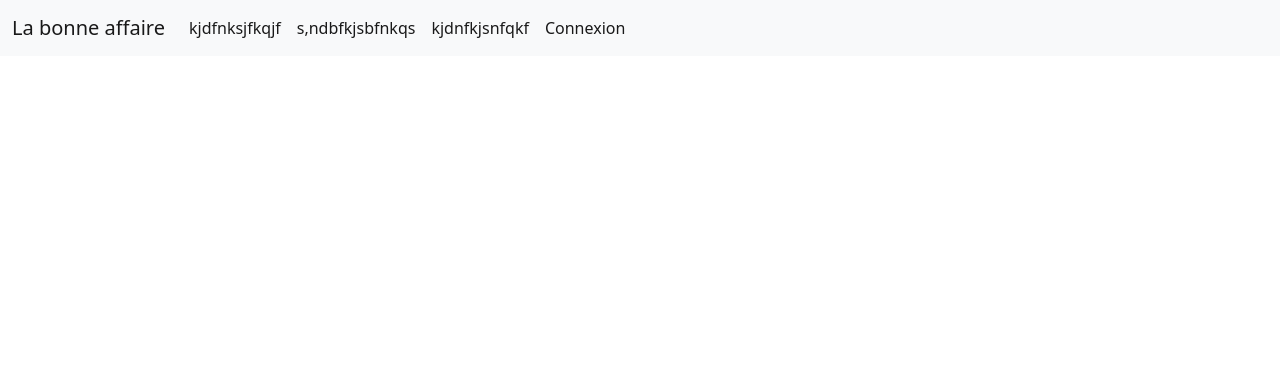
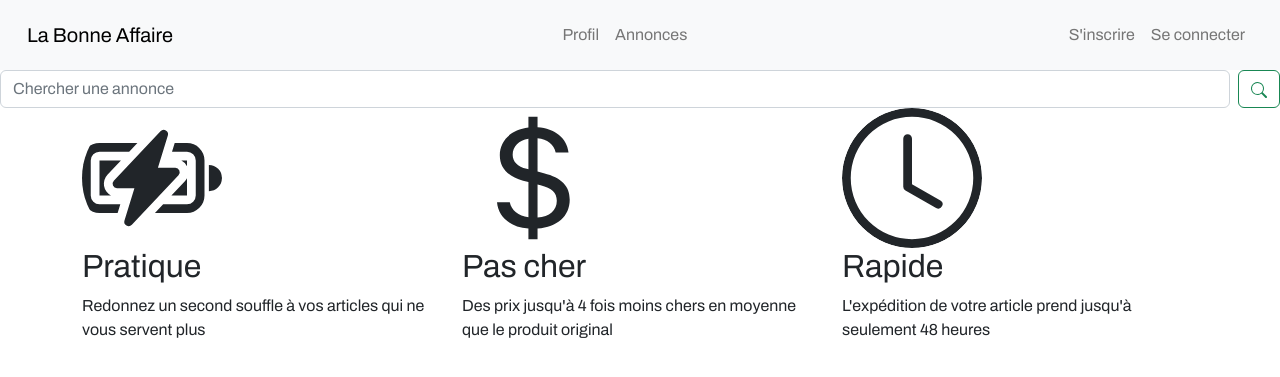
Before and after one commit to n4thans/LaBonneAffaire, a Symfony app: template templates/pages/home.html.twig in a window 1280 px wide. Shown: the top 377 px of the page. Run offline with Twig, Linux system fonts and the light colour scheme; the template is opened without the code that fills it, so the values that code supplies are empty; some libraries are stand-ins or nearby versions.

Commit message:
page home

```diff
--- a/public/css/style.css
+++ b/public/css/style.css
@@ -13,5 +13,5 @@
 }
 
 .navbar{
-    padding: 10px;
+    padding: 15px;
 }
--- a/templates/base.html.twig
+++ b/templates/base.html.twig
@@ -12,6 +12,7 @@
     {% block javascripts %}
         {{ encore_entry_script_tags('app') }}
         <link href="https://cdn.jsdelivr.net/npm/bootstrap@5.2.0-beta1/dist/css/bootstrap.min.css" rel="stylesheet">
+        <link rel="stylesheet" href="{{ asset('css/style.css') }}">
     {% endblock %}
 </head>
 <body>
--- a/templates/pages/home.html.twig
+++ b/templates/pages/home.html.twig
@@ -1,5 +1,51 @@
+
 {% extends 'base.html.twig' %}
 
-{% block title %}Hello sur l'accueil!{% endblock %}
+{% block title %}Accueil - La bonne affaire{% endblock %}
 
-{% block body %}{% endblock %}
+{% block body %}
+<form class="d-flex" role="search">
+    <input class="form-control me-2" type="search" placeholder="Chercher une annonce" aria-label="Search">
+    <button class="btn btn-outline-success" type="submit"> <svg xmlns="http://www.w3.org/2000/svg" width="16" height="16"
+        fill="currentColor" class="bi bi-search" viewBox="0 0 16 16">
+        <path d="M11.742 10.344a6.5 6.5 0 1 0-1.397 1.398h-.001c.03.04.062.078.098.115l3.85 3.85a1 1 0 0 0 1.415-1.414l-3.85-3.85a1.007 1.007 0 0 0-.115-.1zM12 6.5a5.5 5.5 0 1 1-11 0 5.5 5.5 0 0 1 11 0z"/>
+      </svg>
+    </button>
+  </form>
+
+  <div class="container marketing">
+
+    <!-- Three columns of text below the carousel -->
+    <div class="row">
+      <div class="col-lg-4">
+        <svg class="bd-placeholder-img rounded-circle" width="140" height="140" xmlns="<svg xmlns="http://www.w3.org/2000/svg" width="16" height="16" fill="currentColor" class="bi bi-battery-charging" viewBox="0 0 16 16">
+            <path d="M9.585 2.568a.5.5 0 0 1 .226.58L8.677 6.832h1.99a.5.5 0 0 1 .364.843l-5.334 5.667a.5.5 0 0 1-.842-.49L5.99 9.167H4a.5.5 0 0 1-.364-.843l5.333-5.667a.5.5 0 0 1 .616-.09z"/>
+            <path d="M2 4h4.332l-.94 1H2a1 1 0 0 0-1 1v4a1 1 0 0 0 1 1h2.38l-.308 1H2a2 2 0 0 1-2-2V6a2 2 0 0 1 2-2z"/>
+            <path d="M2 6h2.45L2.908 7.639A1.5 1.5 0 0 0 3.313 10H2V6zm8.595-2-.308 1H12a1 1 0 0 1 1 1v4a1 1 0 0 1-1 1H9.276l-.942 1H12a2 2 0 0 0 2-2V6a2 2 0 0 0-2-2h-1.405z"/>
+            <path d="M12 10h-1.783l1.542-1.639c.097-.103.178-.218.241-.34V10zm0-3.354V6h-.646a1.5 1.5 0 0 1 .646.646zM16 8a1.5 1.5 0 0 1-1.5 1.5v-3A1.5 1.5 0 0 1 16 8z"/>
+          </svg></svg>
+        <h2 class="fw-normal">Pratique</h2>
+        <p>Redonnez un second souffle à vos articles qui ne vous servent plus</p>
+      </div><!-- /.col-lg-4 -->
+
+      <div class="col-lg-4">
+        <svg class="bd-placeholder-img rounded-circle" width="140" height="140" xmlns=<svg class="bd-placeholder-img rounded-circle" width="140" height="140" xmlns="<svg xmlns="http://www.w3.org/2000/svg" width="16" height="16" fill="currentColor" class="bi bi-currency-dollar" viewBox="0 0 16 16">
+            <path d="M4 10.781c.148 1.667 1.513 2.85 3.591 3.003V15h1.043v-1.216c2.27-.179 3.678-1.438 3.678-3.3 0-1.59-.947-2.51-2.956-3.028l-.722-.187V3.467c1.122.11 1.879.714 2.07 1.616h1.47c-.166-1.6-1.54-2.748-3.54-2.875V1H7.591v1.233c-1.939.23-3.27 1.472-3.27 3.156 0 1.454.966 2.483 2.661 2.917l.61.162v4.031c-1.149-.17-1.94-.8-2.131-1.718H4zm3.391-3.836c-1.043-.263-1.6-.825-1.6-1.616 0-.944.704-1.641 1.8-1.828v3.495l-.2-.05zm1.591 1.872c1.287.323 1.852.859 1.852 1.769 0 1.097-.826 1.828-2.2 1.939V8.73l.348.086z"/>
+          </svg>
+        <h2 class="fw-normal">Pas cher</h2>
+        <p>Des prix jusqu'à 4 fois moins chers en moyenne que le produit original</p>
+      </div><!-- /.col-lg-4 -->
+
+      <div class="col-lg-4">
+        <svg class="bd-placeholder-img rounded-circle" width="140" height="140" xmlns="<svg class="bd-placeholder-img rounded-circle" width="140" height="140" xmlns=<svg xmlns="http://www.w3.org/2000/svg" width="16" height="16" fill="currentColor" class="bi bi-clock" viewBox="0 0 16 16">
+            <path d="M8 3.5a.5.5 0 0 0-1 0V9a.5.5 0 0 0 .252.434l3.5 2a.5.5 0 0 0 .496-.868L8 8.71V3.5z"/>
+            <path d="M8 16A8 8 0 1 0 8 0a8 8 0 0 0 0 16zm7-8A7 7 0 1 1 1 8a7 7 0 0 1 14 0z"/>
+          </svg>
+        <h2 class="fw-normal">Rapide</h2>
+        <p>L'expédition de votre article prend jusqu'à seulement 48 heures</p>
+      </div><!-- /.col-lg-4 -->
+    </div><!-- /.row -->
+
+
+
+{% endblock %}
--- a/templates/partials/_header.html.twig
+++ b/templates/partials/_header.html.twig
@@ -1,30 +1,24 @@
 <nav class="navbar navbar-expand-lg bg-light">
     <div class="container-fluid">
-        <a class="navbar-brand" href="#">La bonne affaire</a>
+      <a class="navbar-brand text-black" href="{{ path('home') }}">La Bonne Affaire</a>
       <button class="navbar-toggler" type="button" data-bs-toggle="collapse" data-bs-target="#navbarSupportedContent" aria-controls="navbarSupportedContent" aria-expanded="false" aria-label="Toggle navigation">
         <span class="navbar-toggler-icon"></span>
       </button>
       <div class="collapse navbar-collapse" id="navbarSupportedContent">
-            <ul class="navbar-nav me-auto mb-2 mb-lg-0">
+        <ul class="navbar-nav mx-auto mb-2 mb-lg-0">
           <li class="nav-item">
-                    <a class="nav-link active" aria-current="page" href="#">
-                        kjdfnksjfkqjf
-                    </a>
+            <a class="nav-link" href="#">Profil</a>
           </li>
           <li class="nav-item">
-                    <a class="nav-link active" aria-current="page" href="#">
-                        s,ndbfkjsbfnkqs
-                    </a>
+            <a class="nav-link" href="#">Annonces</a>
+          </li>
+        </ul>
+        <ul class="navbar-nav d-flex justify-content-end">
+          <li class="nav-item">
+              <a class="nav-link" href="#">S'inscrire</a>
             </li>
             <li class="nav-item">
-                    <a class="nav-link active" aria-current="page" href="#">
-                        kjdnfkjsnfqkf
-                    </a>
-                </li>
-                <li class="nav-item">
-                    <a class="nav-link active" aria-current="page" href="#">
-                        Connexion
-                    </a>
+              <a class="nav-link" href="#">Se connecter</a>
             </li>
           </ul>
       </div>
```
Lines whose indentation alone changed are shown as unchanged.
